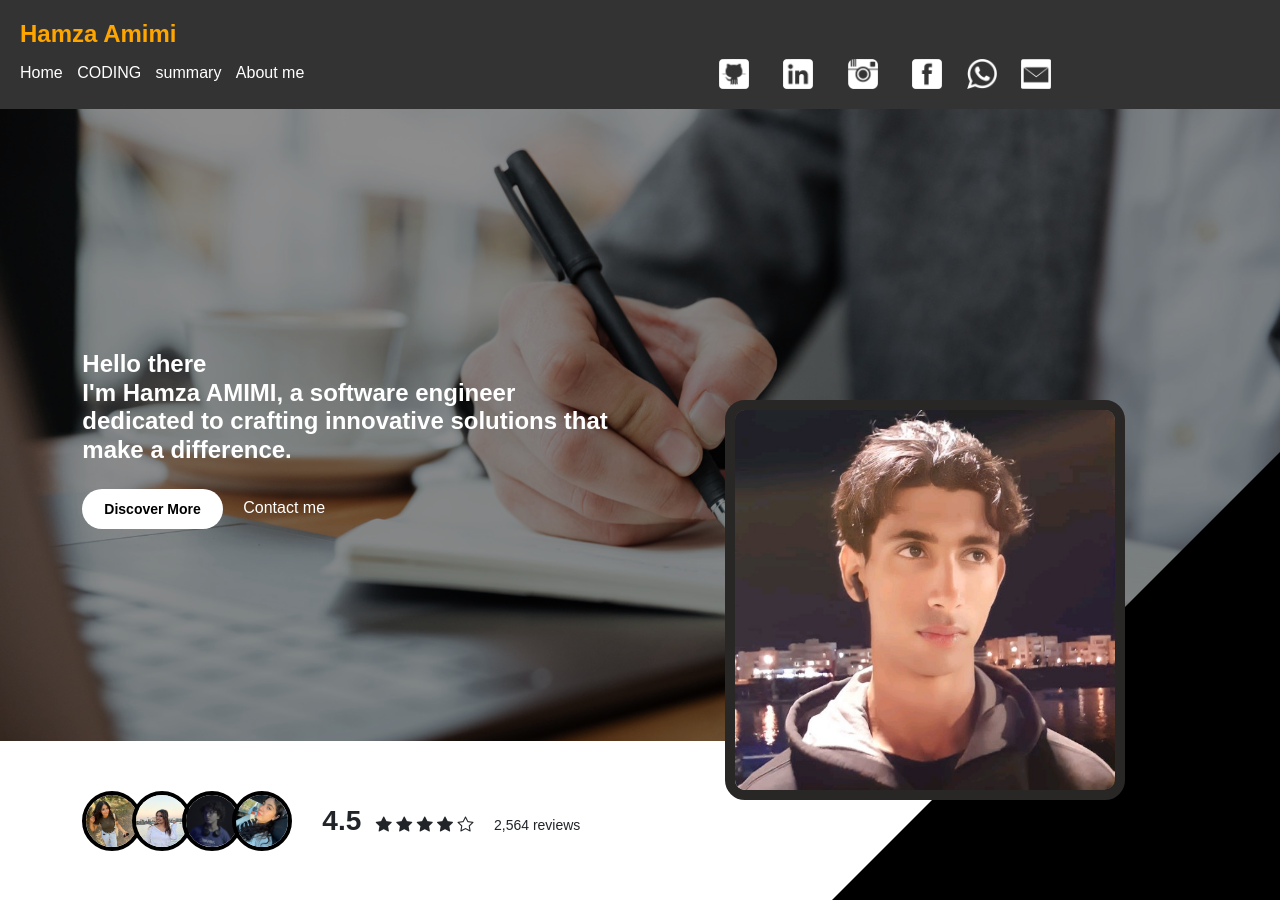
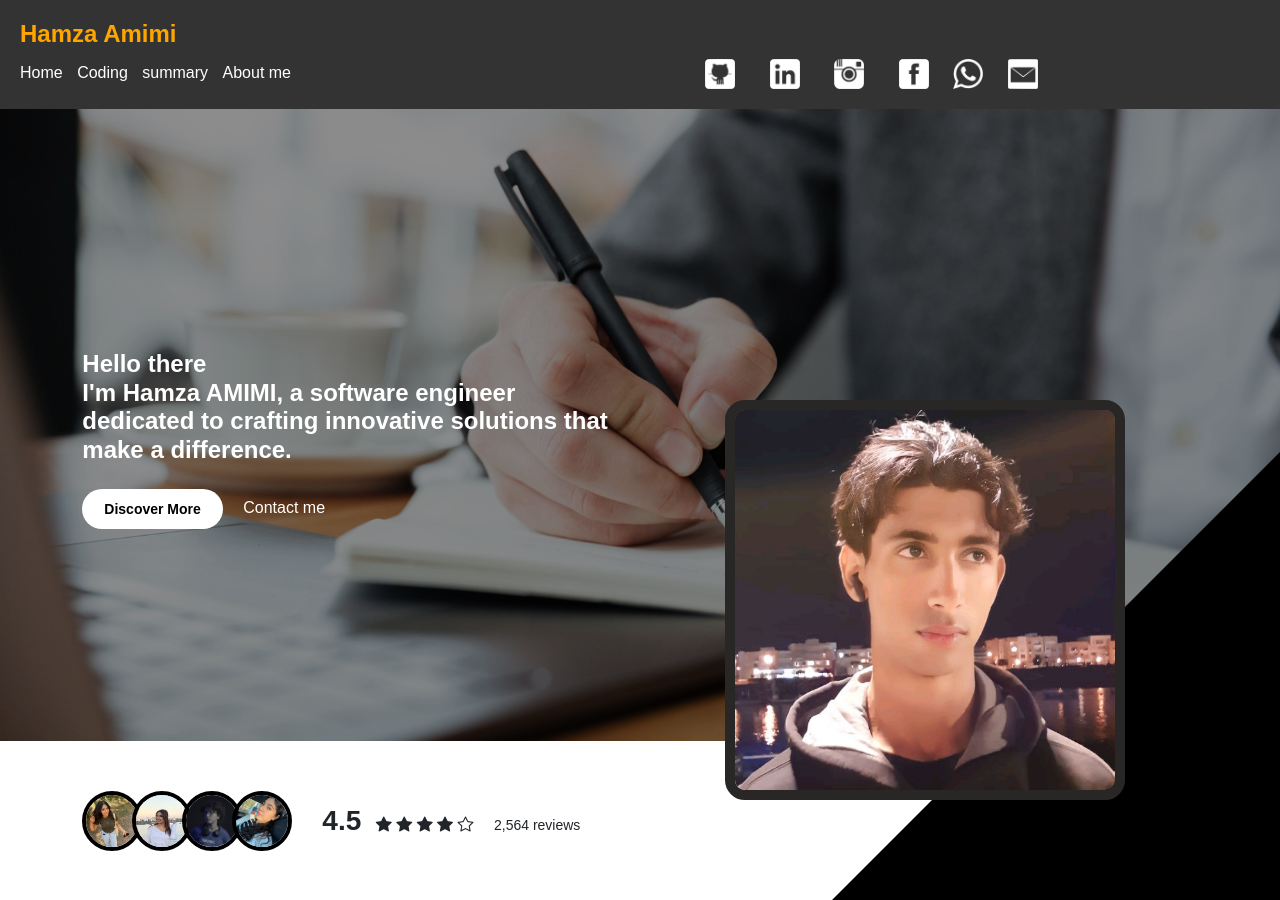
Before and after one commit to AmimiHamza/personal-portfolio, a Flask app: page / in a window 1280 px wide. Shown: the top 900 px of the page. Run offline with Flask 3, Linux system fonts and the light colour scheme; some libraries are stand-ins or nearby versions; some web fonts are replaced.

Commit message:
fix: fix the title

```diff
--- a/templates/about.html
+++ b/templates/about.html
@@ -175,7 +175,7 @@
         <ul>
           <li><a href="/">Home</a></li>
           <li class="dropdown">
-            <a href="" class="dropbtn">CODING</a>
+            <a class="dropbtn">Coding</a>
             <div class="dropdown-content">
               <a href="/projects">projects</a><br />
             </div>
--- a/templates/description.html
+++ b/templates/description.html
@@ -218,7 +218,7 @@
         <ul>
           <li><a href="/">Home</a></li>
           <li class="dropdown">
-            <a href="" class="dropbtn">CODING</a>
+            <a class="dropbtn">Coding</a>
             <div class="dropdown-content">
               <a href="/projects">projects</a><br />
             </div>
--- a/templates/index.html
+++ b/templates/index.html
@@ -190,7 +190,7 @@
         <ul>
           <li><a href="/">Home</a></li>
           <li class="dropdown">
-            <a href="" class="dropbtn">CODING</a>
+            <a class="dropbtn">Coding</a>
             <div class="dropdown-content">
               <a href="/projects">projects</a><br />
             </div>
--- a/templates/projects.html
+++ b/templates/projects.html
@@ -184,7 +184,7 @@
         <ul>
           <li><a href="/">Home</a></li>
           <li class="dropdown">
-            <a href="" class="dropbtn">CODING</a>
+            <a class="dropbtn">Coding</a>
             <div class="dropdown-content">
               <a href="/projects">projects</a><br />
             </div>
--- a/templates/summary.html
+++ b/templates/summary.html
@@ -147,7 +147,7 @@
         <ul>
           <li><a href="/">Home</a></li>
           <li class="dropdown">
-            <a href="" class="dropbtn">CODING</a>
+            <a class="dropbtn">Coding</a>
             <div class="dropdown-content">
               <a href="/projects">projects</a><br />
             </div>
```
